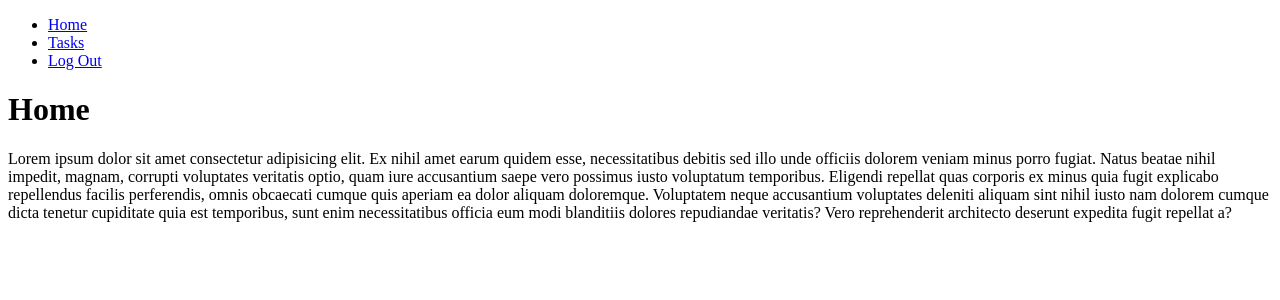
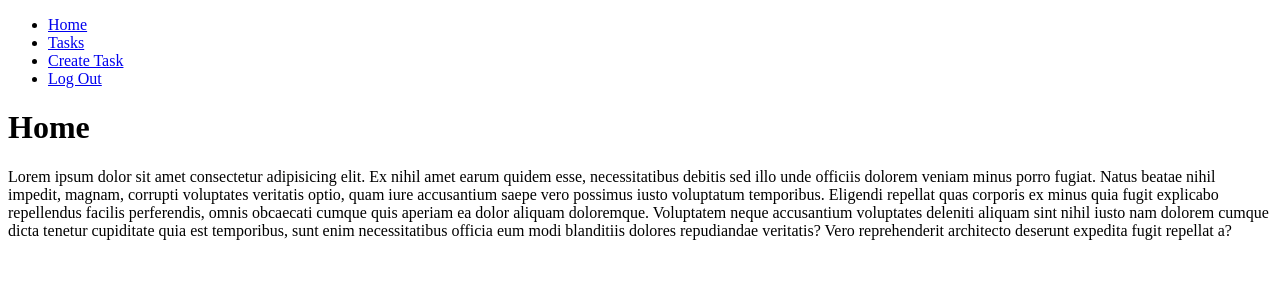
Before and after one commit to HelberthGM/task_manager, a Django app: page / in a window 1280 px wide. Shown: the top 300 px of the page. Run offline with Django 5.2, Linux system fonts and the light colour scheme; the visitor is signed in with stand-in values (Sample User, id 1).

Commit message:
add vista tarea

```diff
--- a/task_manager/urls.py
+++ b/task_manager/urls.py
@@ -23,7 +23,8 @@ urlpatterns = [
     path('',views.home, name='home'),
     path('signup/', views.signup, name='signup'),
     path('tasks/', views.tasks, name='tasks'),
+    path('tasks/create', views.create_task, name='create-task'),
+    path('tasks/<int:task_id>/', views.task_detail, name='task_detail'),
     path('logout/', views.signout, name='signout'),
     path('signin/', views.signin, name='signin'),
-    path('tasks/create', views.create_task, name='create-task'),
 ]
--- a/tasks/templates/base.html
+++ b/tasks/templates/base.html
@@ -11,10 +11,14 @@
             <li>
                 <a href="/">Home</a>
             </li>
+
+            {% if user.is_authenticated %}
             <li>
                 <a href="/tasks">Tasks</a>
             </li>
-            {% if user.is_authenticated %}
+            <li>
+                <a href="/tasks/create">Create Task</a>
+            </li>
             <li>
                 <a href="/logout">Log Out</a>
             </li>
--- a/tasks/templates/tasks.html
+++ b/tasks/templates/tasks.html
@@ -6,14 +6,16 @@
 <ul>
     {% for task in tasks %}
     <li>
+        <a href="{% url 'task_detail' task.id %}">
             {% if task.urgent %}
             <strong>{{task.title}}</strong>
             {% else %}
             {{task.title}}
             {% endif %}
 
-        <p>{{task.description}}</p>
-        <p>{{task.user.username}}</p>
+            <p>{{task.description}}</p>
+            <p>{{task.user.username}}</p>
+        </a>
     </li>
     {% endfor %}
 </ul>
--- a/tasks/views.py
+++ b/tasks/views.py
@@ -1,4 +1,4 @@
-from django.shortcuts import render, redirect
+from django.shortcuts import render, redirect, get_object_or_404
 from django.http import HttpResponse
 from django.contrib.auth.forms import UserCreationForm, AuthenticationForm
 from django.contrib.auth.models import User
@@ -69,6 +69,13 @@ def create_task(request):
                 'error': 'Please provide valid data'
             })
 
+def task_detail(request, task_id):
+    #print(task_id)
+    task = get_object_or_404(Task, pk=task_id)
+    return render(request, 'task_detail.html',{
+        'task': task,
+    })
+
 def signout(request):
     logout(request)
     return redirect('home')
```
Also changed, not shown: tasks/templates/task_detail.html (added, +8 -0 lines).
